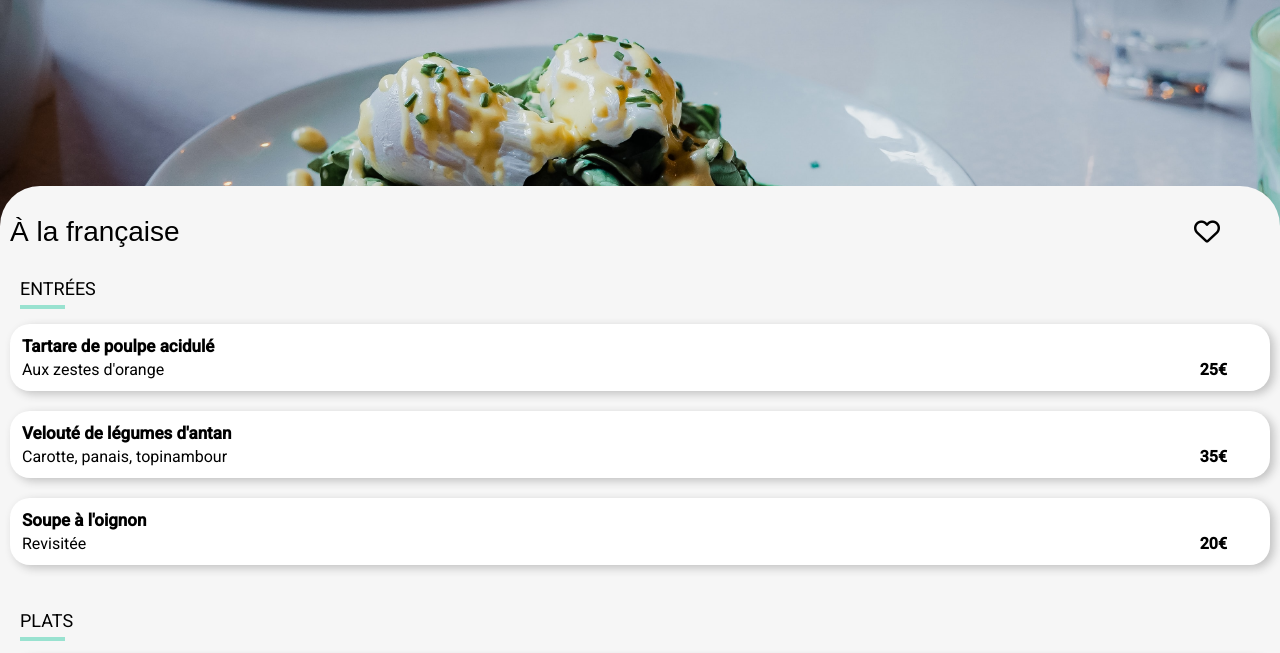
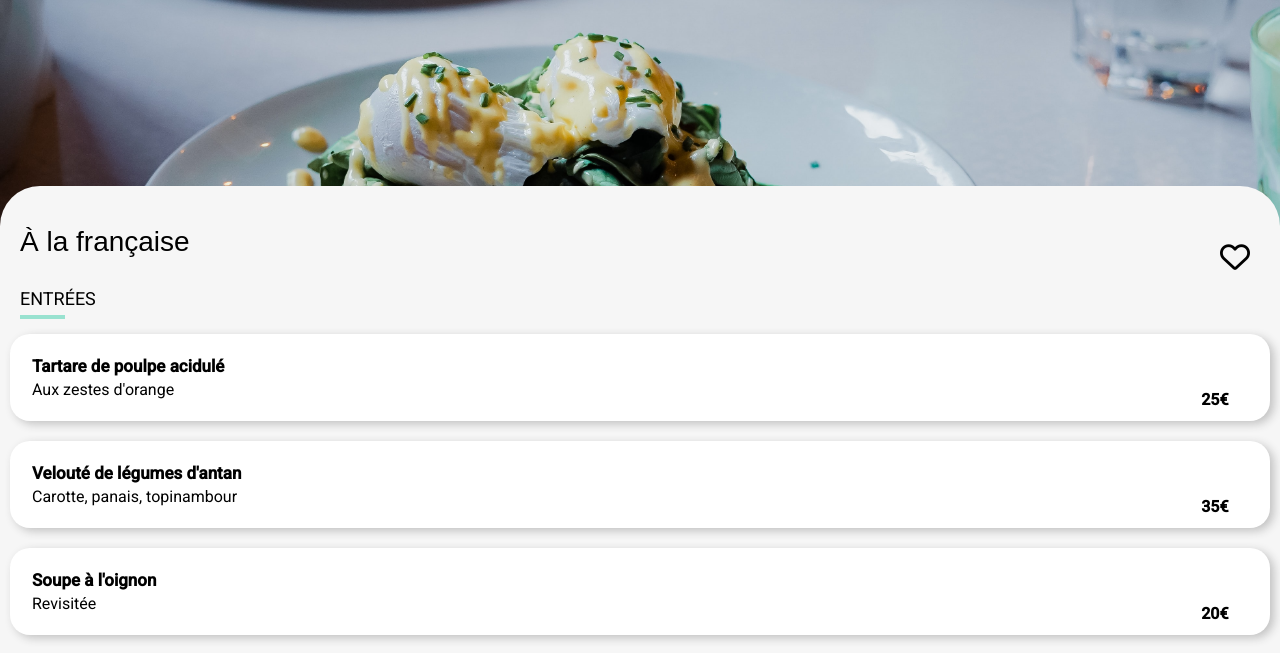
Before and after one commit to Anlp33/OhMyFood, a website: page pages/menu-à_la_française.html in a window 1280 px wide. Shown: the part 77-730 px from the top of the page. Drawn offline with Linux system fonts and the light colour scheme; a web font is replaced by a local one.

Commit message:
animation coeur

```diff
--- a/scss/Base/_base.scss
+++ b/scss/Base/_base.scss
@@ -5,12 +5,3 @@ body {
     height: 100%;
     opacity: 1;
 }
-
-  i.far.fa-heart, i.fas.fa-heart {
-    font-size: 26px;
-    padding-right: 10px;
-  }
-
-  i.fas.fa-heart {
-    color: $colour-secondary;
-  }
--- a/scss/Components/_buttons.scss
+++ b/scss/Components/_buttons.scss
@@ -14,3 +14,16 @@
     cursor: pointer;
   }
 }
+
+  i.far.fa-heart, i.fas.fa-heart {
+    font-size: 30px;
+    padding-right: 30px;
+    position: absolute;
+    right: 0;
+
+
+  }
+
+  i.fas.fa-heart {
+    color: $colour-secondary;
+  }
--- a/scss/Pages/_restaurants.scss
+++ b/scss/Pages/_restaurants.scss
@@ -40,7 +40,7 @@
   margin-top: -50px;
   background-color: $grey-light;
   border-radius: 40px;
-  padding: 30px 10px;
+  padding: 10px;
 
 
   h1 {
@@ -59,7 +59,7 @@
   h2 {
     font-weight: normal;
     font-size: 18px;
-    margin: 30px 0px 6px 10px;
+    margin: 10px 0px 6px 10px;
   }
 
   h3 {
@@ -72,6 +72,10 @@
     margin: 4px 0px 0px 0px;
     text-overflow: ellipsis;
     overflow: hidden;
+  }
+
+  &__title {
+    padding: 30px 10px 20px 10px;
   }
 }
 
@@ -96,6 +100,8 @@
     overflow: hidden;
     white-space: nowrap;
     text-overflow: ellipsis;
+    margin: 10px;
+    align-items: flex-start;
   }
   &__type {
     margin: 25px 0px 45px 0px;
@@ -196,6 +202,7 @@
     opacity: 1;
     &:hover {
       opacity: 0;
+      cursor: pointer;
     }
   }
 
@@ -203,6 +210,7 @@
     opacity: 0;
     &:hover {
       opacity: 1;
+      cursor: pointer;
     }
   }
 }
--- a/scss/styles.scss
+++ b/scss/styles.scss
@@ -134,6 +134,10 @@
     flex-direction: row;
     justify-content: space-around;
 
+    h3 {
+    font-size: 16px;
+    margin-left: 10px;}
+
     &__boxes {
       margin-right: 30px;
     }
```
Also changed, not shown: css/styles.css, 1 other file.
